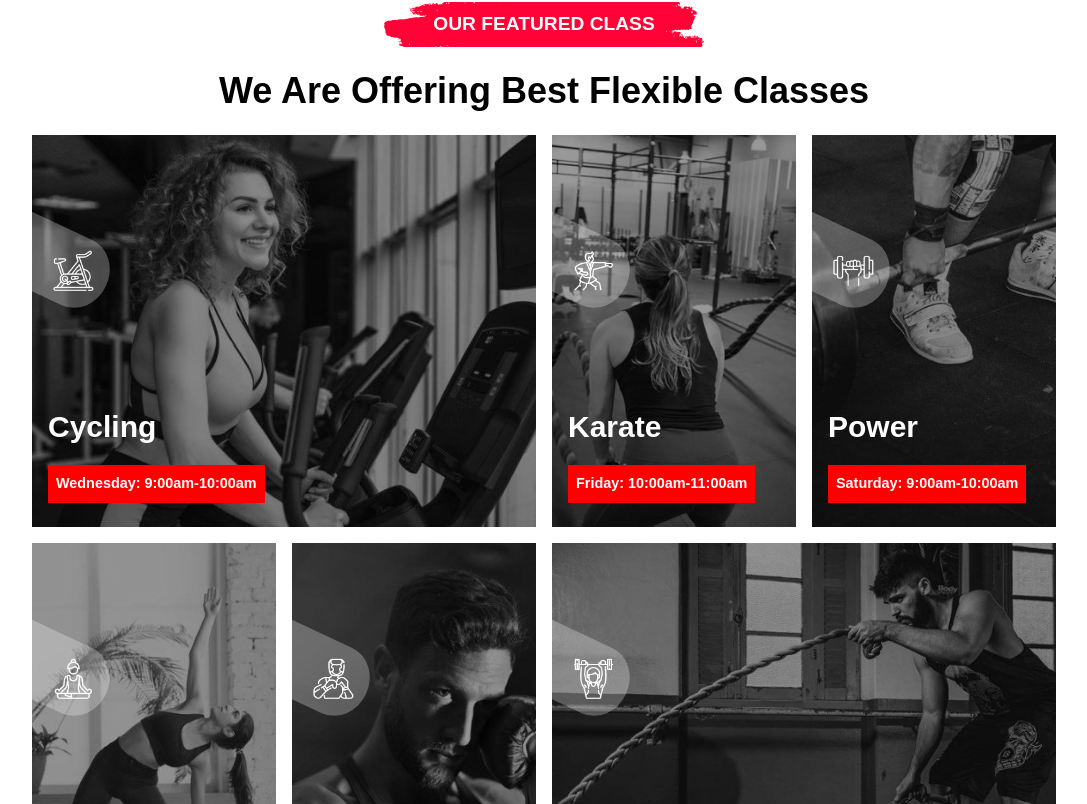
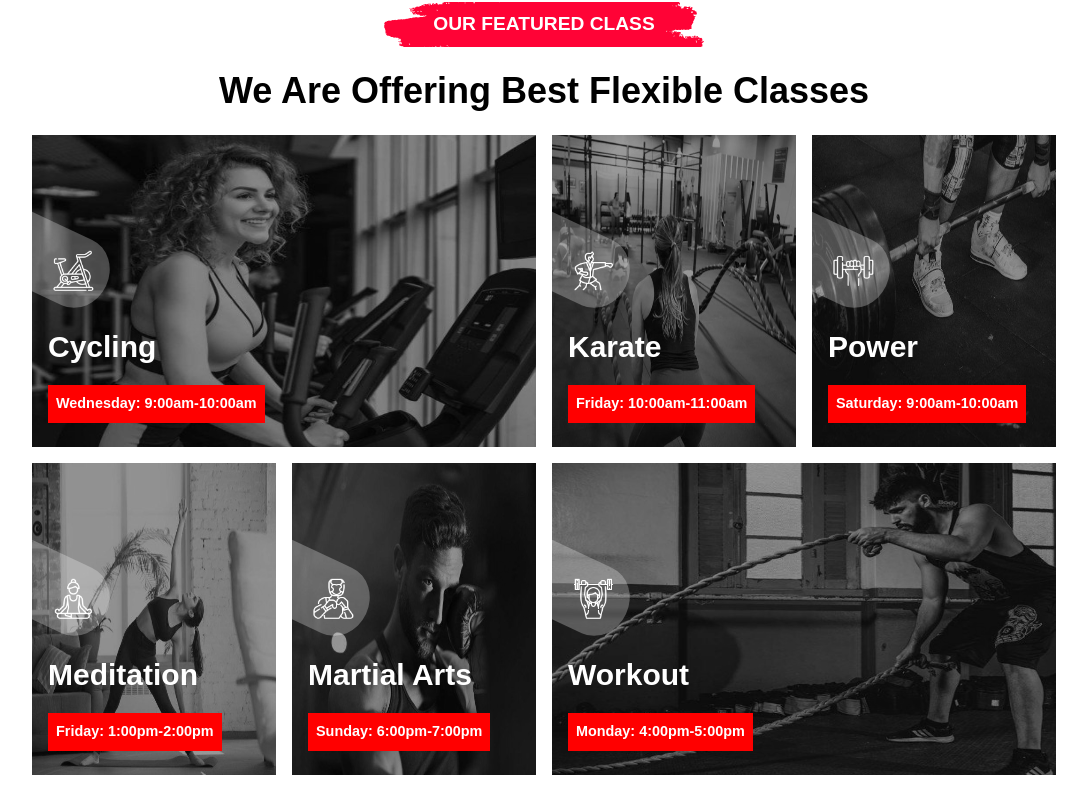
Before and after one commit to PawelWydra/Gymate-main, a React (Create React App) app: page / in a window 1280 px wide. Shown: the part 1976-2780 px from the top of the page, without its empty margins (96-1183 px from the left). Built offline with nearby package versions, Linux system fonts and the light colour scheme.

Commit message:
fix: resize img element in grid

```diff
--- a/src/components/classes/classes.css
+++ b/src/components/classes/classes.css
@@ -8,16 +8,20 @@
   grid-template-columns: repeat(4, 1fr);
   grid-template-rows: repeat(2, 1fr);
   gap: 1rem;
-  height: 50rem;
+  height: 40rem;
 
   @media (max-width: 1024px) {
     grid-template-columns: 1fr 1fr;
     grid-template-rows: auto;
+    margin-inline: auto;
     height: fit-content;
   }
 
-  @media (max-width: 768px) {
-    display: flex;
+  @media (max-width: 860px) {
+    display: grid;
+    grid-template-columns: 1fr;
+    margin-inline: auto;
+    max-width: 25rem;
     flex-direction: column;
   }
 }
--- a/src/components/classes/grid-item/grid-item.css
+++ b/src/components/classes/grid-item/grid-item.css
@@ -8,9 +8,6 @@ p {
   color: #fff;
   overflow: hidden;
 
-  @media (max-width: 1024px) {
-    aspect-ratio: 1/.8;
-  }
 }
 
 .image-item-wrapper:hover {
--- a/src/components/classes/grid-item/grid-item.jsx
+++ b/src/components/classes/grid-item/grid-item.jsx
@@ -3,13 +3,11 @@ import "./grid-item.css";
 function GridItem(props) {
   const { backgroundImage } = props;
 
-  const containerStyle = {
-    background: `url(${backgroundImage}) center/cover no-repeat`,
-  };
-
   return (
     <div className="image-item-wrapper">
-      <div className="classes-image-item" style={containerStyle}></div>
+      <div className="classes-image-item">
+        <img className="size-full" src={backgroundImage} alt="" />
+      </div>
       <div className="classes-icon-container">
         <img src={props.icon} alt="" />
       </div>
```
